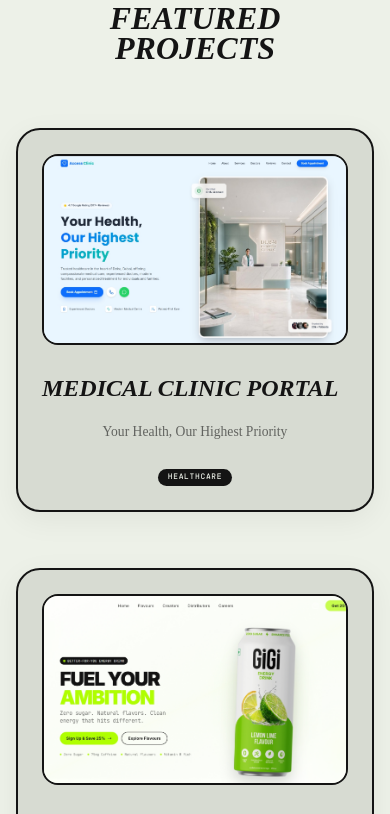
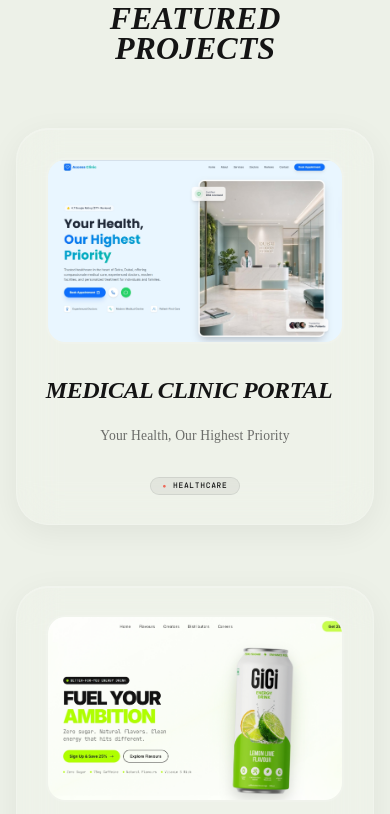
Before and after one commit to Inam-web/Inam-Portfolio, a website built with Vite: page index.html in a window 390 px wide. Shown: the part 2593-3407 px from the top of the page. Built offline with nearby package versions, Linux system fonts and the light colour scheme; some packages are replaced by stand-ins of ours; a web font is replaced by a local one.

Commit message:
Ultra-premium glassmorphism card design with neon effects

```diff
--- a/css/home.css
+++ b/css/home.css
@@ -860,122 +860,120 @@
 }
 
 /* ============================================
-   PROJECT CARDS - PREMIUM MODERN LAYOUT
+   PROJECT CARDS - ULTRA PREMIUM DESIGN
    ============================================ */
 
 @media (max-width: 1000px) {
-  /* Each project becomes a premium card */
+  /* Card Container - Glassmorphism style */
   .featured-work .featured-title-wrapper:not(:first-child) {
-    background: var(--bg2) !important;
-    border-radius: 1.5em !important;
-    padding: 1.5em !important;
-    border: 2px solid var(--fg) !important;
-    box-shadow: 0 8px 30px rgba(0,0,0,0.06) !important;
+    background: rgba(255, 255, 255, 0.08) !important;
+    backdrop-filter: blur(20px) !important;
+    -webkit-backdrop-filter: blur(20px) !important;
+    border-radius: 2em !important;
+    padding: 1.8em !important;
+    border: 1px solid rgba(255, 255, 255, 0.15) !important;
+    box-shadow:
+      0 8px 32px rgba(0,0,0,0.06),
+      inset 0 1px 0 rgba(255,255,255,0.2) !important;
     width: 100% !important;
-    max-width: 450px !important;
-    margin: 0 auto 1.5em auto !important;
+    max-width: 460px !important;
+    margin: 0 auto 1.8em auto !important;
     opacity: 0 !important;
-    transform: translateY(60px) scale(0.95) !important;
-    transition: all 0.8s cubic-bezier(0.23, 1, 0.32, 1) !important;
+    transform: translateY(80px) rotateX(10deg) !important;
+    transition: all 0.9s cubic-bezier(0.23, 1, 0.32, 1) !important;
     position: relative !important;
     overflow: hidden !important;
+    perspective: 1000px !important;
   }
 
-  /* Gradient border effect on hover */
+  /* Glass reflection effect */
   .featured-work .featured-title-wrapper:not(:first-child)::before {
     content: '' !important;
     position: absolute !important;
-    inset: -2px !important;
-    background: linear-gradient(135deg, var(--accent1), var(--accent3), var(--accent1)) !important;
-    background-size: 300% 300% !important;
-    border-radius: 1.5em !important;
-    z-index: -1 !important;
+    top: -50% !important;
+    left: -50% !important;
+    width: 200% !important;
+    height: 200% !important;
+    background: radial-gradient(circle at 30% 30%, rgba(255,255,255,0.05), transparent 60%) !important;
+    pointer-events: none !important;
     opacity: 0 !important;
-    transition: opacity 0.5s ease !important;
-    animation: borderRotate 4s ease-in-out infinite !important;
+    transition: opacity 0.6s ease !important;
   }
 
   .featured-work .featured-title-wrapper:not(:first-child):hover::before {
     opacity: 1 !important;
   }
 
-  @keyframes borderRotate {
-    0%, 100% { background-position: 0% 50%; }
-    50% { background-position: 100% 50%; }
-  }
-
-  /* Glow effect on hover */
+  /* Neon glow border on hover */
   .featured-work .featured-title-wrapper:not(:first-child)::after {
     content: '' !important;
     position: absolute !important;
-    top: -50% !important;
-    right: -30% !important;
-    width: 250px !important;
-    height: 250px !important;
-    background: radial-gradient(circle, rgba(255,255,255,0.06), transparent 70%) !important;
-    border-radius: 50% !important;
-    pointer-events: none !important;
+    inset: -2px !important;
+    background: conic-gradient(
+      from 0deg,
+      var(--accent1),
+      var(--accent3),
+      var(--accent2),
+      var(--accent1)
+    ) !important;
+    border-radius: 2em !important;
+    z-index: -1 !important;
     opacity: 0 !important;
     transition: opacity 0.6s ease !important;
+    animation: neonSpin 6s linear infinite !important;
   }
 
   .featured-work .featured-title-wrapper:not(:first-child):hover::after {
     opacity: 1 !important;
-    animation: glowPulse 3s ease-in-out infinite !important;
   }
 
-  @keyframes glowPulse {
-    0%, 100% { transform: scale(1) rotate(0deg); }
-    50% { transform: scale(1.3) rotate(45deg); }
+  @keyframes neonSpin {
+    0% { transform: rotate(0deg); }
+    100% { transform: rotate(360deg); }
   }
 
-  /* Visible state - card appears */
+  /* Card visible state */
   .featured-work .featured-title-wrapper:not(:first-child).visible {
     opacity: 1 !important;
-    transform: translateY(0) scale(1) !important;
+    transform: translateY(0) rotateX(0deg) !important;
   }
 
-  /* Card hover - lift and shadow */
+  /* Card hover - 3D tilt effect */
   .featured-work .featured-title-wrapper:not(:first-child):hover {
-    transform: translateY(-8px) scale(1.01) !important;
-    border-color: var(--accent1) !important;
-    box-shadow: 0 20px 60px rgba(0,0,0,0.12) !important;
+    transform: translateY(-10px) scale(1.02) !important;
+    border-color: rgba(255,255,255,0.3) !important;
+    box-shadow:
+      0 25px 60px rgba(0,0,0,0.15),
+      0 0 40px rgba(237, 106, 90, 0.08) !important;
   }
 
-  /* Image container */
+  /* Image container - with corner accent */
   .featured-work .featured-title-wrapper:not(:first-child) .featured-title-img {
     width: 100% !important;
     max-width: 100% !important;
     aspect-ratio: 16/10 !important;
     height: auto !important;
-    border-radius: 1em !important;
+    border-radius: 1.2em !important;
     overflow: hidden !important;
-    border: 2px solid var(--fg) !important;
-    margin-bottom: 1em !important;
+    border: 2px solid rgba(255,255,255,0.1) !important;
+    margin-bottom: 1.2em !important;
     position: relative !important;
+    transition: all 0.6s ease !important;
   }
 
-  /* Image overlay on hover */
-  .featured-work .featured-title-wrapper:not(:first-child) .featured-title-img::after {
-    content: '✦' !important;
-    position: absolute !important;
-    top: 50% !important;
-    left: 50% !important;
-    transform: translate(-50%, -50%) scale(0) !important;
-    font-size: 2.5rem !important;
-    color: white !important;
-    opacity: 0 !important;
-    transition: all 0.5s ease !important;
-    z-index: 2 !important;
-    text-shadow: 0 2px 20px rgba(0,0,0,0.3) !important;
+  /* Image zoom on hover */
+  .featured-work .featured-title-wrapper:not(:first-child) .featured-title-img img {
+    width: 100% !important;
+    height: 100% !important;
+    object-fit: cover !important;
+    transition: transform 0.8s cubic-bezier(0.23, 1, 0.32, 1) !important;
   }
 
-  .featured-work .featured-title-wrapper:not(:first-child):hover .featured-title-img::after {
-    opacity: 1 !important;
-    transform: translate(-50%, -50%) scale(1) !important;
+  .featured-work .featured-title-wrapper:not(:first-child):hover .featured-title-img img {
+    transform: scale(1.1) !important;
   }
 
-  /* Image dark overlay */
+  /* Image overlay with gradient */
   .featured-work .featured-title-wrapper:not(:first-child) .featured-title-img::before {
     content: '' !important;
     position: absolute !important;
@@ -983,9 +981,9 @@
     left: 0 !important;
     width: 100% !important;
     height: 100% !important;
-    background: rgba(0,0,0,0.2) !important;
+    background: linear-gradient(135deg, rgba(237,106,90,0.2), rgba(155,193,188,0.2)) !important;
     opacity: 0 !important;
-    transition: opacity 0.5s ease !important;
+    transition: opacity 0.6s ease !important;
     z-index: 1 !important;
   }
 
@@ -993,43 +991,65 @@
     opacity: 1 !important;
   }
 
-  .featured-work .featured-title-wrapper:not(:first-child) .featured-title-img img {
-    width: 100% !important;
-    height: 100% !important;
-    object-fit: cover !important;
-    transition: transform 0.6s ease !important;
+  /* Corner badge on image */
+  .featured-work .featured-title-wrapper:not(:first-child) .featured-title-img::after {
+    content: '✦' !important;
+    position: absolute !important;
+    bottom: 12px !important;
+    right: 12px !important;
+    font-size: 1.2rem !important;
+    color: white !important;
+    background: rgba(0,0,0,0.4) !important;
+    backdrop-filter: blur(10px) !important;
+    width: 36px !important;
+    height: 36px !important;
+    border-radius: 50% !important;
+    display: flex !important;
+    align-items: center !important;
+    justify-content: center !important;
+    opacity: 0 !important;
+    transform: scale(0) !important;
+    transition: all 0.5s cubic-bezier(0.23, 1, 0.32, 1) !important;
+    z-index: 2 !important;
+    border: 1px solid rgba(255,255,255,0.2) !important;
   }
 
-  .featured-work .featured-title-wrapper:not(:first-child):hover .featured-title-img img {
-    transform: scale(1.08) !important;
+  .featured-work .featured-title-wrapper:not(:first-child):hover .featured-title-img::after {
+    opacity: 1 !important;
+    transform: scale(1) !important;
   }
 
-  /* Project title */
+  /* Project title - with gradient option */
   .featured-work .featured-title-wrapper:not(:first-child) h1 {
     font-size: 1.5rem !important;
     text-align: left !important;
     width: 100% !important;
-    margin-bottom: 0.2em !important;
+    margin-bottom: 0.3em !important;
     transform: none !important;
     font-weight: 700 !important;
+    letter-spacing: -0.02em !important;
     position: relative !important;
   }
 
-  /* Underline animation on title */
-  .featured-work .featured-title-wrapper:not(:first-child) h1::after {
+  /* Title accent line */
+  .featured-work .featured-title-wrapper:not(:first-child) h1::before {
     content: '' !important;
     position: absolute !important;
-    bottom: -4px !important;
     left: 0 !important;
-    width: 0 !important;
+    top: -6px !important;
+    width: 30px !important;
     height: 3px !important;
     background: var(--accent1) !important;
     border-radius: 2px !important;
-    transition: width 0.5s cubic-bezier(0.23, 1, 0.32, 1) !important;
+    opacity: 0 !important;
+    transform: scaleX(0) !important;
+    transition: all 0.5s ease !important;
+    transform-origin: left !important;
   }
 
-  .featured-work .featured-title-wrapper:not(:first-child):hover h1::after {
-    width: 40px !important;
+  .featured-work .featured-title-wrapper:not(:first-child):hover h1::before {
+    opacity: 1 !important;
+    transform: scaleX(1) !important;
   }
 
   /* Project description */
@@ -1037,45 +1057,46 @@
     font-size: 0.85rem !important;
     opacity: 0.6 !important;
     line-height: 1.6 !important;
-    margin-bottom: 0.8em !important;
+    margin-bottom: 1em !important;
     display: block !important;
+    letter-spacing: 0.01em !important;
   }
 
-  /* Project tag/badge - premium style */
+  /* Tag - premium pill style */
   .featured-work .featured-title-wrapper:not(:first-child) .project-tag {
-    display: inline-block !important;
+    display: inline-flex !important;
+    align-items: center !important;
+    gap: 6px !important;
     font-family: "supply-mono" !important;
     font-size: 0.5rem !important;
     text-transform: uppercase !important;
-    padding: 0.4em 1.2em !important;
-    background: var(--fg) !important;
-    color: var(--bg) !important;
+    padding: 0.4em 1.4em !important;
+    background: rgba(0,0,0,0.05) !important;
+    border: 1px solid rgba(0,0,0,0.08) !important;
+    color: var(--fg) !important;
     border-radius: 2em !important;
     letter-spacing: 0.08em !important;
     transition: all 0.4s ease !important;
     position: relative !important;
-    overflow: hidden !important;
   }
 
-  /* Tag shine effect on hover */
   .featured-work .featured-title-wrapper:not(:first-child) .project-tag::before {
-    content: '' !important;
-    position: absolute !important;
-    top: 0 !important;
-    left: -100% !important;
-    width: 100% !important;
-    height: 100% !important;
-    background: linear-gradient(90deg, transparent, rgba(255,255,255,0.2), transparent) !important;
-    transition: left 0.6s ease !important;
+    content: '●' !important;
+    font-size: 0.4rem !important;
+    color: var(--accent1) !important;
+    transition: all 0.4s ease !important;
+  }
+
+  .featured-work .featured-title-wrapper:not(:first-child):hover .project-tag {
+    background: var(--fg) !important;
+    color: var(--bg) !important;
+    border-color: var(--fg) !important;
+    transform: translateX(8px) !important;
+    box-shadow: 0 4px 15px rgba(0,0,0,0.1) !important;
   }
 
   .featured-work .featured-title-wrapper:not(:first-child):hover .project-tag::before {
-    left: 100% !important;
-  }
-
-  .featured-work .featured-title-wrapper:not(:first-child):hover .project-tag {
-    background: var(--accent1) !important;
-    transform: translateX(6px) !important;
+    color: var(--bg) !important;
   }
 
   /* Stagger delays */
```
